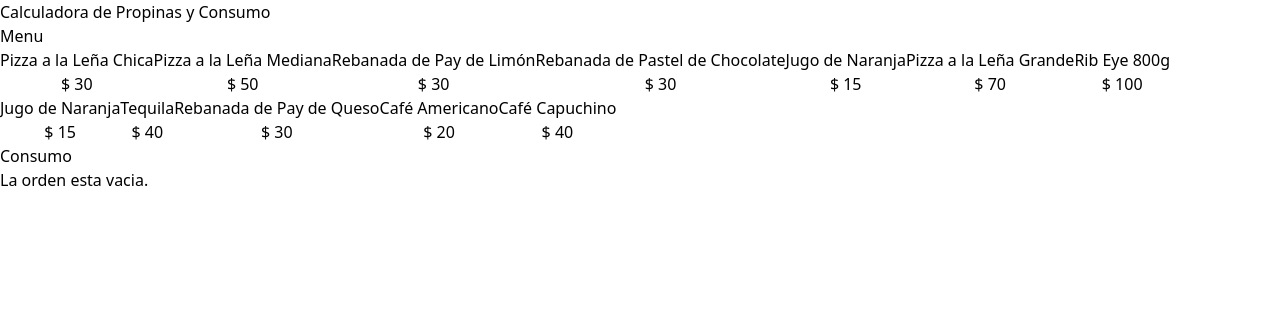
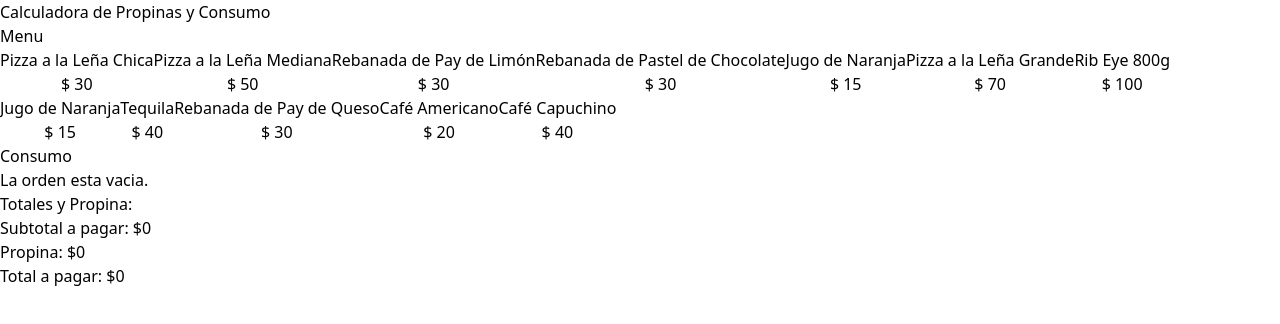
Before and after one commit to kevinocotan/calculadora_propinas, a React (Vite) app: page / in a window 1280 px wide. Shown: the top 324 px of the page. Built offline with nearby package versions, Linux system fonts and the light colour scheme.

Commit message:
creando el componente de totales

```diff
--- a/src/App.tsx
+++ b/src/App.tsx
@@ -1,5 +1,6 @@
 import MenuItem from "./components/MenuItem"
 import OrderContents from "./components/OrderContents"
+import OrderTotals from "./components/OrderTotals"
 import { menuItems } from "./data/db"
 import useOrder from "./hooks/useOrder"
 
@@ -32,6 +33,10 @@
             order={order}
             removeItem={removeItem}
           />
+
+          <OrderTotals
+
+          />
         </div>
       </main>
     </>
--- /dev/null
+++ b/src/components/OrderTotals.tsx
@@ -0,0 +1,26 @@
+
+export default function OrderTotals() {
+    return (
+        <>
+            <div className="space-y-3">
+                <h2 className="font-black text-2xl">Totales y Propina:</h2>
+                <p>Subtotal a pagar: {''}
+                    <span className="font-bold">$0</span>
+                </p>
+
+                <p>Propina: {''}
+                    <span className="font-bold">$0</span>
+                </p>
+
+                <p>Total a pagar: {''}
+                    <span className="font-bold">$0</span>
+                </p>
+
+            </div>
+
+            <button>
+
+            </button>
+        </>
+    )
+}
```
